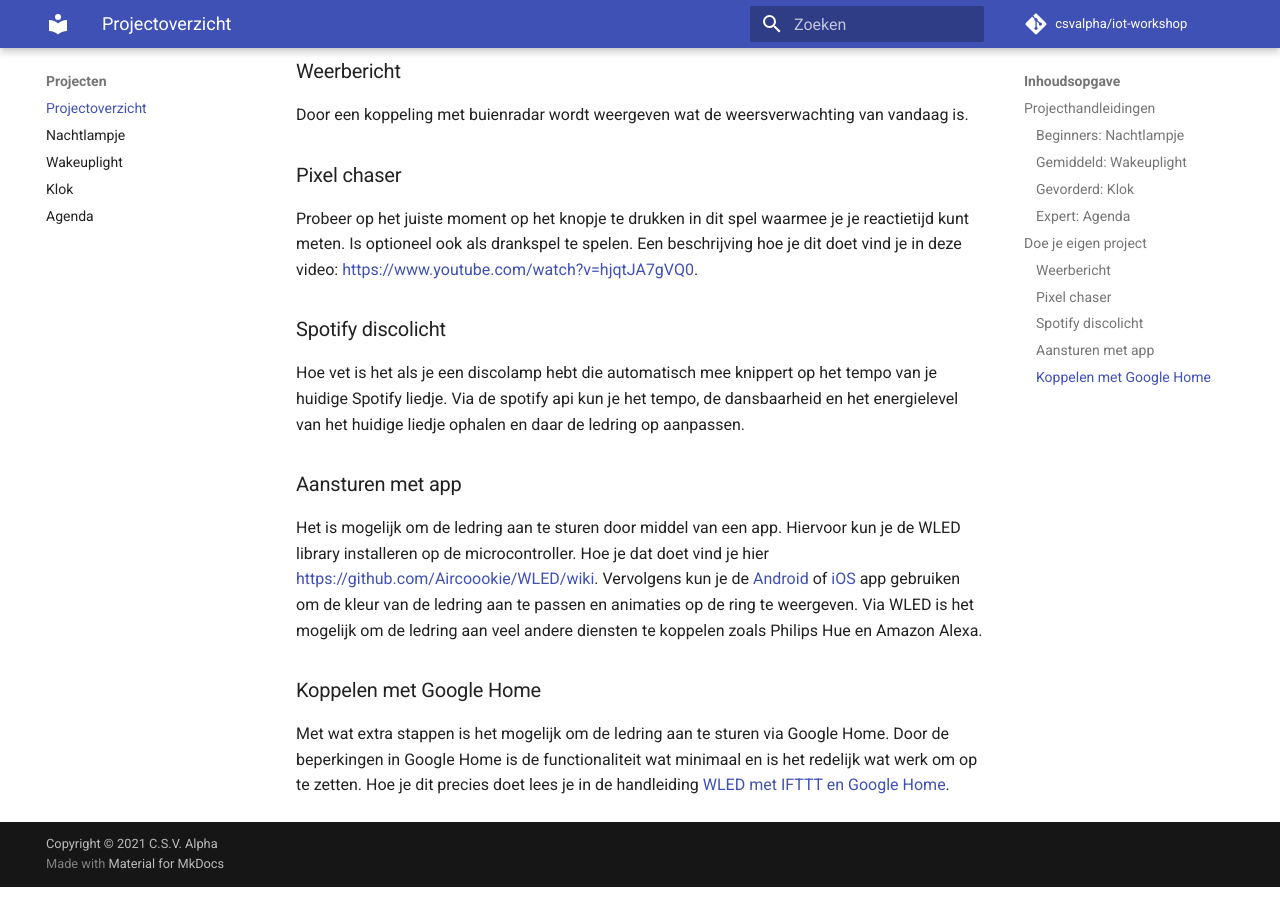
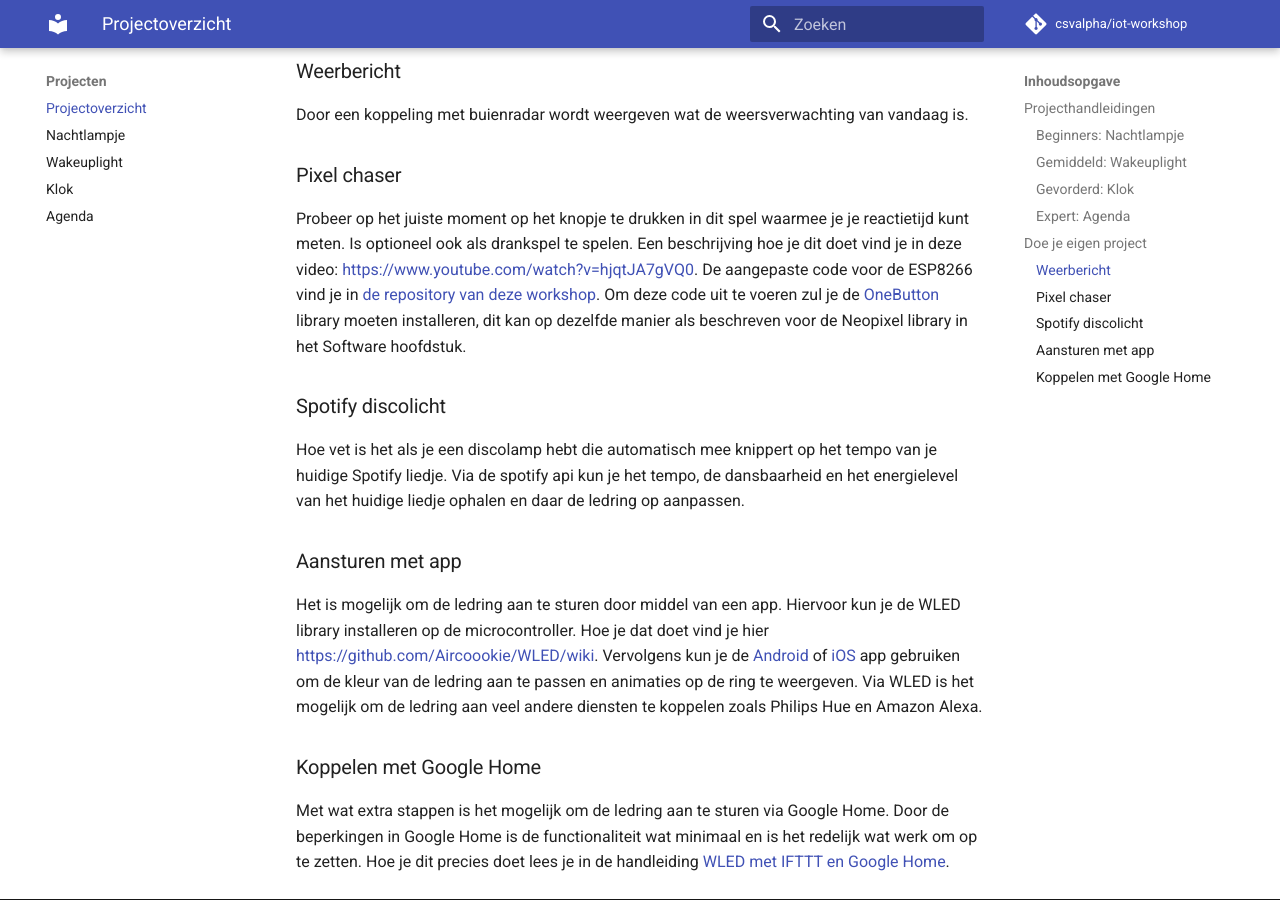
Before and after one commit to csvalpha/iot-workshop, an MkDocs documentation site: the page built from docs/projecten/index.md, in a window 1280 px wide and 900 px high, scrolled down 1363 px. Built offline with MkDocs 1.6.1 and Material for MkDocs 9.7.7, drawn with Linux system fonts in a browser that asks for light colours; comment, search, counter and statistics services are not loaded.

Commit message:
Update index.md

```diff
--- a/docs/projecten/index.md
+++ b/docs/projecten/index.md
@@ -23,7 +23,7 @@
 Door een koppeling met buienradar wordt weergeven wat de weersverwachting van vandaag is.
 
 ### Pixel chaser
-Probeer op het juiste moment op het knopje te drukken in dit spel waarmee je je reactietijd kunt meten. Is optioneel ook als drankspel te spelen. Een beschrijving hoe je dit doet vind je in deze video: [https://www.youtube.com/watch?v=hjqtJA7gVQ0](https://www.youtube.com/watch?v=hjqtJA7gVQ0).
+Probeer op het juiste moment op het knopje te drukken in dit spel waarmee je je reactietijd kunt meten. Is optioneel ook als drankspel te spelen. Een beschrijving hoe je dit doet vind je in deze video: [https://www.youtube.com/watch?v=hjqtJA7gVQ0](https://www.youtube.com/watch?v=hjqtJA7gVQ0). De aangepaste code voor de ESP8266 vind je in [de repository van deze workshop](https://github.com/csvalpha/iot-workshop/blob/master/src/pixelchaser/pixelchaser.ino). Om deze code uit te voeren zul je de [OneButton](https://github.com/mathertel/OneButton) library moeten installeren, dit kan op dezelfde manier als beschreven voor de Neopixel library in het Software hoofdstuk.
 
 ### Spotify discolicht
 Hoe vet is het als je een discolamp hebt die automatisch mee knippert op het tempo van je huidige Spotify liedje. Via de spotify api kun je het tempo, de dansbaarheid en het energielevel van het huidige liedje ophalen en daar de ledring op aanpassen.
```
